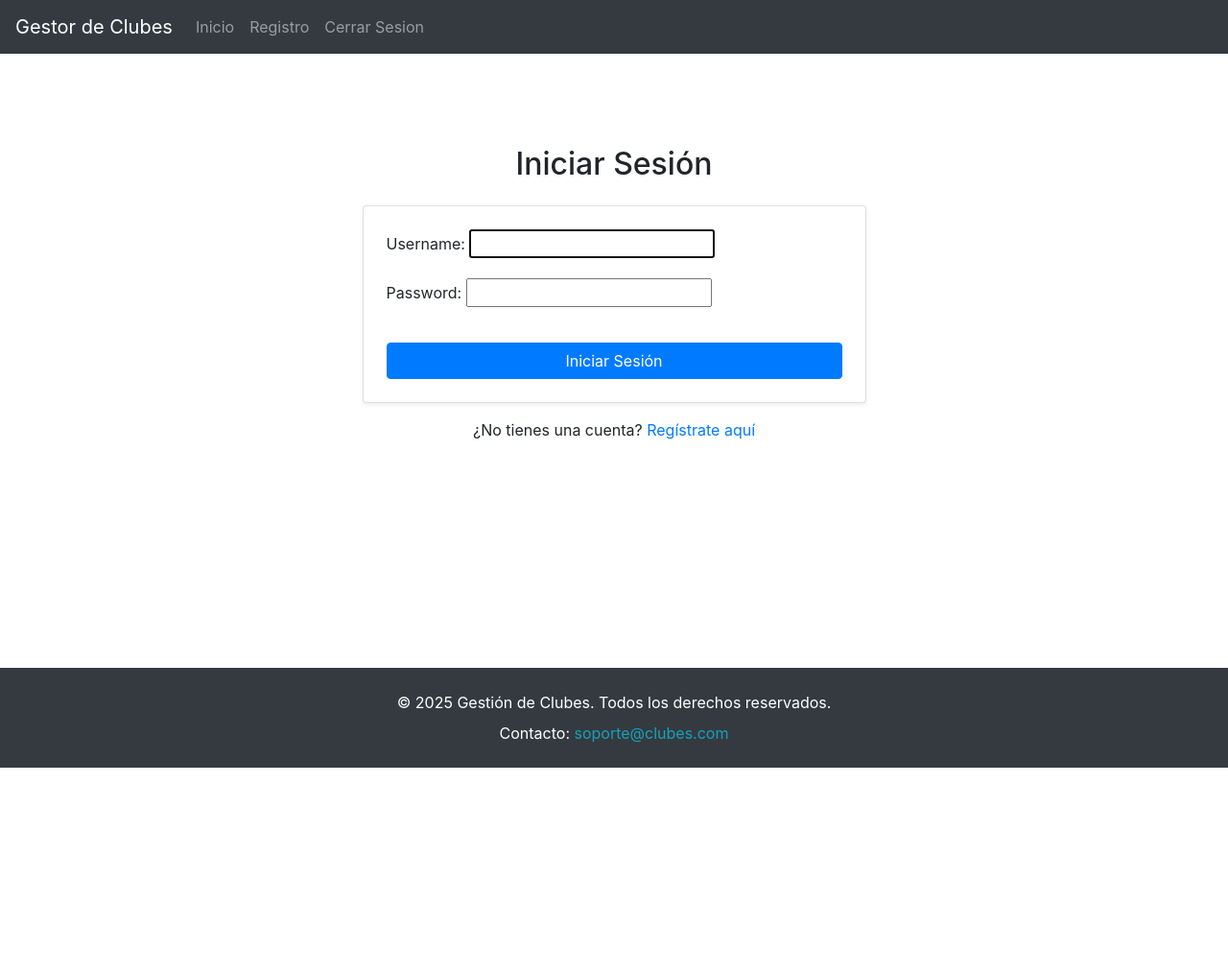
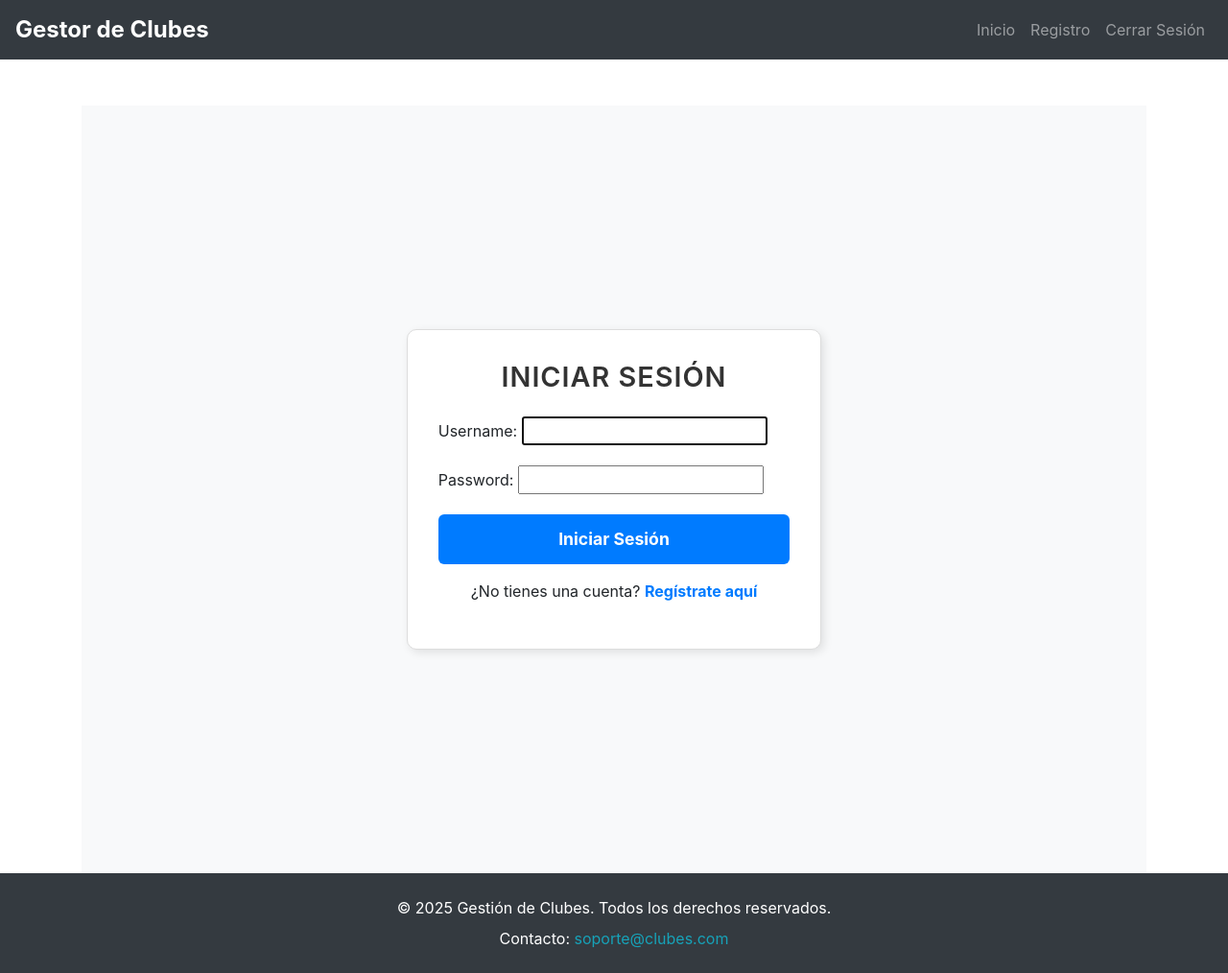
Before and after one commit to hidravneno/gestion_clubes-bien, a Django app: page /usuarios/login/ in a window 1280 px wide. Shown: the whole page at 96% size. Before the commit the page ends 800 px from the top, so only its background shows below. Run offline with Django 4.2, Linux system fonts and the light colour scheme; some libraries are stand-ins or nearby versions.

Commit message:
estilo en login, register / movimiento del nav-bar a la derecha

```diff
--- a/templates/base.html
+++ b/templates/base.html
@@ -8,15 +8,15 @@
 </head>
 <body class="d-flex flex-column min-vh-100">
     <nav class="navbar navbar-expand-lg navbar-dark bg-dark">
-        <a class="navbar-brand" href="#">Gestor de Clubes</a>
+        <a class="navbar-brand font-weight-bold" href="{% url 'lista_clubes' %}" style="font-size: 1.5rem;">Gestor de Clubes</a>
         <button class="navbar-toggler" type="button" data-toggle="collapse" data-target="#navbarNav">
             <span class="navbar-toggler-icon"></span>
         </button>
-        <div class="collapse navbar-collapse" id="navbarNav">
+        <div class="collapse navbar-collapse justify-content-end" id="navbarNav">
             <ul class="navbar-nav">
-                <li class="nav-item"><a class="nav-link" href="{% url 'lista_clubes' %}">Inicio</a></li>
-                <li class="nav-item"><a class="nav-link" href="{% url 'register' %}">Registro</a></li>
-                <li class="nav-item"><a class="nav-link" href="{% url 'logout' %}">Cerrar Sesion</a></li>
+                <li class="nav-item"><a class="nav-link" href="{% url 'lista_clubes' %}" style="font-size: 1rem;" >Inicio</a></li>
+                <li class="nav-item"><a class="nav-link" href="{% url 'register' %}" style="font-size: 1rem;">Registro</a></li>
+                <li class="nav-item"><a class="nav-link" href="{% url 'logout' %}" style="font-size: 1rem;">Cerrar Sesión</a></li>
             </ul>
         </div>
     </nav>
--- a/templates/usuarios/login.html
+++ b/templates/usuarios/login.html
@@ -1,21 +1,106 @@
 {% extends 'base.html' %}
 
 {% block content %}
-<div class="container mt-5">
+<style>
+    .container-center {
+        display: flex;
+        justify-content: center;
+        align-items: center;
+        height: 100vh;
+        background: #f8f9fa;
+    }
+
+    /* Tarjeta del formulario con bordes sutiles */
+    .card {
+        background: #ffffff;
+        border: 1px solid #ddd;
+        border-radius: 10px;
+        padding: 2rem;
+        box-shadow: 3px 3px 10px rgba(0, 0, 0, 0.1);
+        transition: all 0.3s ease-in-out;
+    }
+
+    .card:hover {
+        transform: translateY(-3px);
+        box-shadow: 5px 5px 15px rgba(0, 0, 0, 0.15);
+    }
+
+    /* Título elegante pero ligero */
+    .form-title {
+        font-size: 1.8rem;
+        font-weight: 600;
+        text-align: center;
+        color: #333;
+        margin-bottom: 1.5rem;
+        text-transform: uppercase;
+        letter-spacing: 1px;
+    }
+
+    /* Estilo de los inputs */
+    .form-control {
+        background: #ffffff;
+        border: 1px solid #ccc;
+        color: #333;
+        padding: 10px;
+        border-radius: 6px;
+        transition: all 0.3s ease-in-out;
+    }
+
+    .form-control:focus {
+        border-color: #666;
+        box-shadow: 0 0 8px rgba(0, 0, 0, 0.2);
+    }
+
+    /* Botón con diseño más suave */
+    .btn-primary {
+        background: #007bff;
+        color: #fff;
+        border: 1px solid transparent;
+        padding: 12px;
+        border-radius: 6px;
+        font-size: 1.1rem;
+        font-weight: bold;
+        text-transform: none; /* Elimina las mayúsculas */
+        transition: all 0.3s ease-in-out;
+    }
+
+    .btn-primary:hover {
+        background: #0056b3;
+        border-color: #004085;
+        box-shadow: 0 0 8px rgba(0, 0, 0, 0.2);
+        transform: scale(1.03);
+    }
+
+    /* Enlace de registro con estilo */
+    .register-link {
+        color: #007bff;
+        font-weight: bold;
+        text-decoration: none;
+    }
+
+    .register-link:hover {
+        text-decoration: underline;
+    }
+</style>
+
+<div class="container-center">
+    <div class="container">
         <div class="row justify-content-center">
-        <div class="col-md-6">
-            <h2 class="text-center mb-4">Iniciar Sesión</h2>
-
-            <form method="post" class="card p-4 shadow-sm">
+            <div class="col-md-5">
+                <div class="card">
+                    <h2 class="form-title">Iniciar Sesión</h2>
+                    <form method="post">
                         {% csrf_token %}
-                <div class="mb-3">
+                        <div class="form-group">
                             {{ form.as_p }}
                         </div>
                         <button type="submit" class="btn btn-primary btn-block w-100">Iniciar Sesión</button>
                     </form>
 
                     <div class="text-center mt-3">
-                <p>¿No tienes una cuenta? <a href="{% url 'register' %}">Regístrate aquí</a></p>
+                        <p>¿No tienes una cuenta? <a href="{% url 'register' %}" class="register-link">Regístrate aquí</a></p>
+                    </div>
+                </div>
             </div>
         </div>
     </div>
```
Also changed, not shown: templates/usuarios/registro.html (+63 -36 lines). Lines whose indentation alone changed are shown as unchanged.
